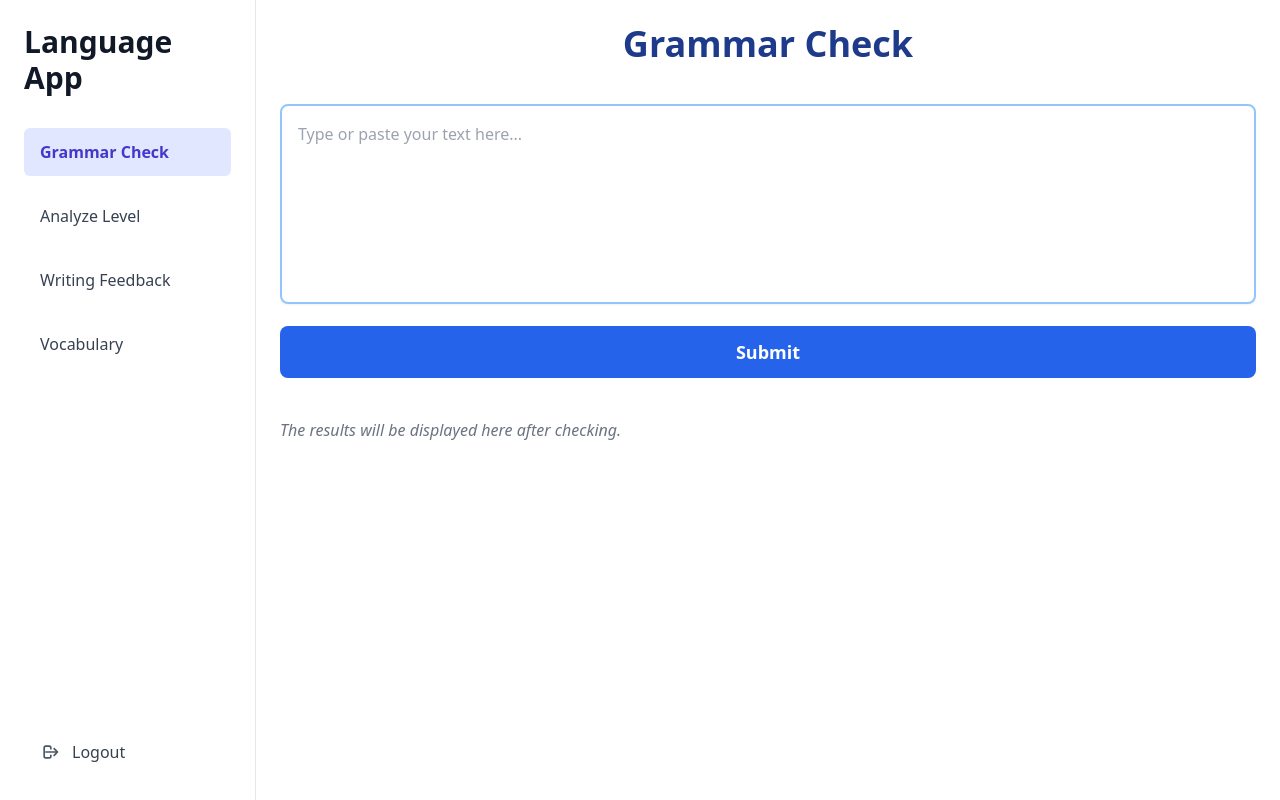
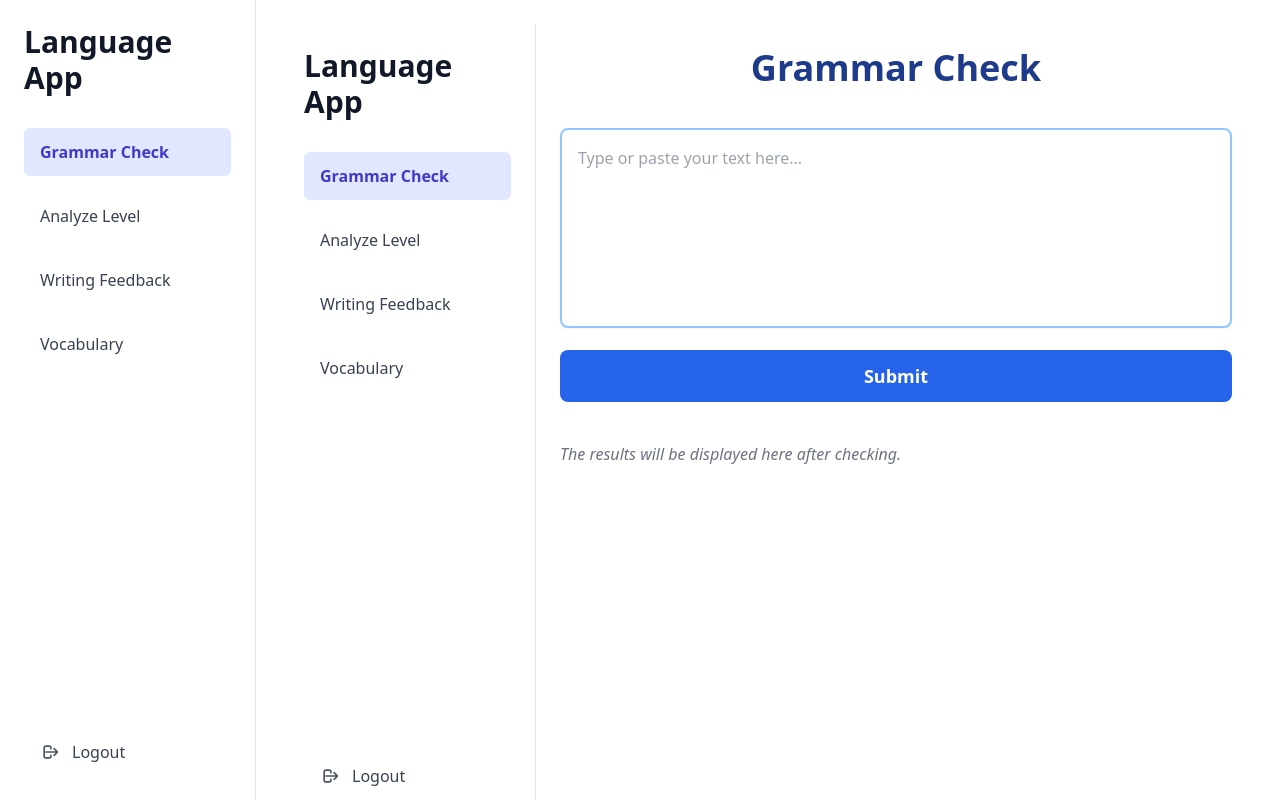
Before and after one commit to lhhmmiii/ai-tutor, a React (Vite) app in the folder frontend/my-app/: page / in a window 1280 px wide. Built offline with nearby package versions, Linux system fonts and the light colour scheme; sample sign-in values are in the browser's storage.

Commit message:
create the Protected Route

```diff
--- a/frontend/my-app/src/routes/AppRoutes.jsx
+++ b/frontend/my-app/src/routes/AppRoutes.jsx
@@ -1,18 +1,35 @@
-// src/routes/AppRoutes.jsx
 import React from 'react';
-import { BrowserRouter, Routes, Route } from 'react-router-dom';
-import GrammarCheck from '../pages/GrammarCheck'; // Đảm bảo đường dẫn này đúng với vị trí file GrammarCheck của bạn
-import AnalyzeLevel from '../pages/AnalyzeLevel'; // Thêm các trang khác nếu có
+import { Routes, Route } from 'react-router-dom';
+
+import GrammarCheck from '../pages/GrammarCheck';
+import AnalyzeLevel from '../pages/AnalyzeLevel';
 import WritingFeedback from '../pages/WritingFeedback';
 import Vocabulary from '../pages/Vocabulary';
+import Login from '../pages/Login';
+import Register from '../pages/Register';
+
+import MainLayout from '../layouts/MainLayout';
+import AuthLayout from '../layouts/AuthLayout';
+import ProtectedRoute from './ProtectedRoute';
 
 function AppRoutes() {
   return (
     <Routes>
-      <Route path="/" element={<GrammarCheck />} />
-      <Route path="/analyze" element={<AnalyzeLevel />} /> {/* Thêm các route cho các trang khác */}
-      <Route path="/feedback" element={<WritingFeedback />} />
-      <Route path="/vocabulary" element={<Vocabulary />} />
+      {/* Routes có sidebar, được bảo vệ */}
+      <Route element={<ProtectedRoute />}>
+        <Route element={<MainLayout />}>
+          <Route path="/" element={<GrammarCheck />} />
+          <Route path="/analyze" element={<AnalyzeLevel />} />
+          <Route path="/feedback" element={<WritingFeedback />} />
+          <Route path="/vocabulary" element={<Vocabulary />} />
+        </Route>
+      </Route>
+
+      {/* Routes không cần auth */}
+      <Route element={<AuthLayout />}>
+        <Route path="/login" element={<Login />} />
+        <Route path="/register" element={<Register />} />
+      </Route>
     </Routes>
   );
 }
--- /dev/null
+++ b/frontend/my-app/src/routes/ProtectedRoute.jsx
@@ -0,0 +1,16 @@
+import React from 'react';
+import { Navigate, Outlet } from 'react-router-dom';
+
+const ProtectedRoute = () => {
+  const token = localStorage.getItem('access_token');
+
+  if (!token) {
+    // Nếu chưa có token, chuyển về login
+    return <Navigate to="/login" replace />;
+  }
+
+  // Nếu có token, cho phép truy cập các route con
+  return <Outlet />;
+};
+
+export default ProtectedRoute;
```
